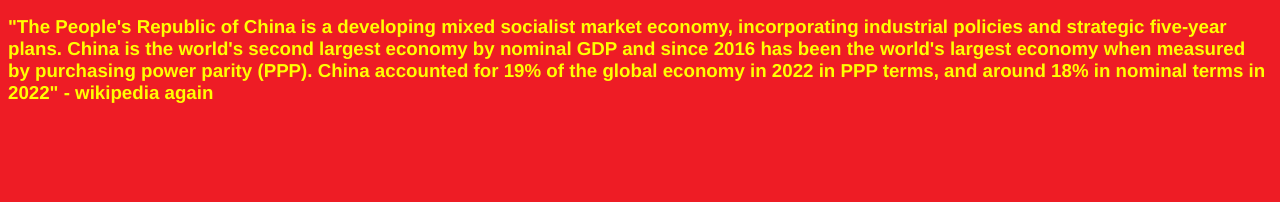
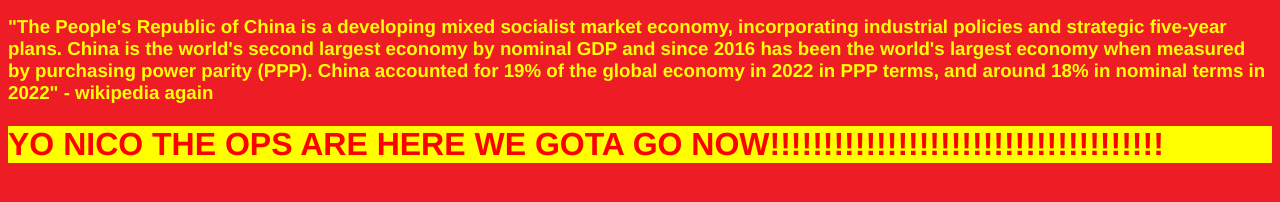
Before and after one commit to dthehob/china, a plain HTML site: page economy.html in a window 1280 px wide. Shown: the part 502-704 px from the top of the page. Drawn offline with Linux system fonts and the light colour scheme.

Commit message:
Update economy.html

```diff
--- a/economy.html
+++ b/economy.html
@@ -33,5 +33,7 @@
 	  <img src="https://www.chinausfocus.com/d/file/finance-economy/2017-05-02/c9475feff1d4305e6035ee7afe225a2e.jpg">
     <h3>China's economy is good and it is better than the U.S but the US stole the title of biggest economy because they rigged it because of UN regulations. China has the best living conditions and the best pay because of its economy.</h3>
 	<h3>"The People's Republic of China is a developing mixed socialist market economy, incorporating industrial policies and strategic five-year plans. China is the world's second largest economy by nominal GDP and since 2016 has been the world's largest economy when measured by purchasing power parity (PPP). China accounted for 19% of the global economy in 2022 in PPP terms, and around 18% in nominal terms in 2022" - wikipedia again</h3>
+
+	  <h1>YO NICO THE OPS ARE HERE WE GOTA GO NOW!!!!!!!!!!!!!!!!!!!!!!!!!!!!!!!!!!!!!</h1>
   </body>
 </html>
```
